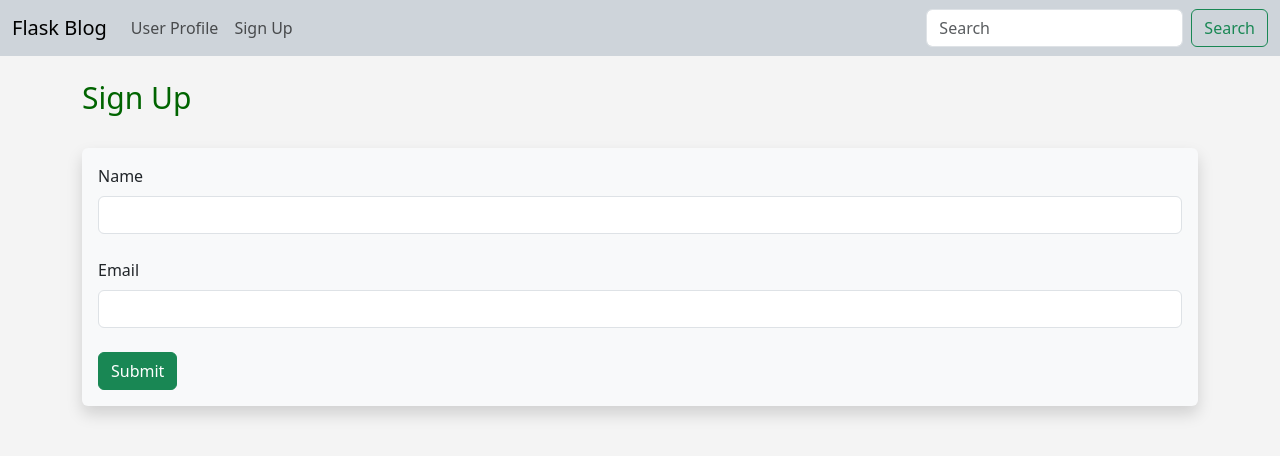
After one commit to PandaBacon21/codemy_flask_project, a Flask app: page /add_user/ in a window 1280 px wide. The commit adds this page. Shown: the top 456 px of the page. Run offline with Flask 2, Linux system fonts and the light colour scheme; parts of the project's set-up code (start-up, migrations or seed data) failed here and were passed over.

Commit message:
updated sign up form and connected to db

```diff
--- a/main.py
+++ b/main.py
@@ -1,16 +1,35 @@
 import os
-from flask import Flask, render_template, flash
+from datetime import datetime
+from flask import Flask, render_template, flash, request
 from flask_wtf import FlaskForm
-from wtforms import StringField, SubmitField
-from wtforms.validators import DataRequired
+from wtforms import StringField, EmailField, SubmitField
+from wtforms.validators import DataRequired, email_validator
+from flask_sqlalchemy import SQLAlchemy
 
 app = Flask(__name__)
-app.config['SECRET_KEY'] = os.environ.get('SECRET_KEY') #key saved in .env
+#add database
+USER_DB = os.environ.get('USER_DB')
+app.config['SQLALCHEMY_DATABASE_URI'] = 'mysql+pymysql://root:Moose29kNuckles@localhost/users'
+#SECRET KEY saved in .env
+app.config['SECRET_KEY'] = os.environ.get('SECRET_KEY')
+#initialize the database
+db = SQLAlchemy(app)
+
+class Users(db.Model):
+    id = db.Column(db.Integer, primary_key=True)
+    name = db.Column(db.String(120), nullable=False)
+    email = db.Column(db.String(120), nullable=False, unique=True)
+    date_added = db.Column(db.DateTime, default=datetime.utcnow)
+
+    #create a string
+    def __repr__(self):
+        return f'DB Name: {self.name}'
 
 #CLASSES
 #create a form class
-class NameForm(FlaskForm):
-    name = StringField("What's your name?", validators=[DataRequired()])
+class UserForm(FlaskForm):
+    name = StringField('Name', validators=[DataRequired()])
+    email = EmailField('Email', validators=[DataRequired()])
     submit = SubmitField('Submit')
 
 
@@ -20,19 +39,44 @@ def index():
     return render_template('index.html')
 
 @app.route('/user/<name>/', methods=['GET', 'POST'])
-def user(name):
-    return render_template('user.html', name=name)
+def user_profile(name):
+    return render_template('user_profile.html', name=name)
 
-@app.route('/name/', methods=['GET', 'POST'])
-def name():
+@app.route('/add_user/', methods=['GET', 'POST'])
+def sign_up():
     name = None
-    form = NameForm()
+    email = None
+    form = UserForm()
     #validate form
     if form.validate_on_submit():
+        user = Users.query.filter_by(email=form.email.data).first()
+        if user is None:
+            user = Users(name=form.name.data, email=form.email.data)
+            db.session.add(user)
+            db.session.commit()
         name = form.name.data
         form.name.data = ''
-        flash('Form Submitted Successfully!')
-    return render_template('name.html', name=name, form=form)
+        form.email.data = ''
+        flash('User Added Successfully!')
+    our_users = Users.query.order_by(Users.date_added)
+    return render_template('sign_up.html', form=form, name=name, our_users=our_users,)
+
+@app.route('/update/<int:id>', methods=['GET', 'POST'])
+def update(id):
+    form = UserForm()
+    name_to_update = Users.query.get_or_404(id)
+    if request.method == 'POST':
+        name_to_update.name = request.form['name']
+        name_to_update.email = request.form['email']
+        try:
+            db.session.commit()
+            flash('User Updated Successfully!')
+            return render_template('update.html', form=form, name_to_update=name_to_update)
+        except:
+            flash('Error! There was an issue. Please try again.')
+            return render_template('update.html', form=form, name_to_update=name_to_update)
+    else:
+        return render_template('update.html', form=form, name_to_update=name_to_update)
 
 
 #CUSTOM ERROR PAGES
--- a/static/js/myfile.js
+++ b/static/js/myfile.js
@@ -1 +1 @@
-document.getElementById('demo').innerHTML = 'This was created with JaveScript';
+document.getElementById('demo').innerHTML = 'This was created with JavaScript';
--- a/templates/404.html
+++ b/templates/404.html
@@ -6,7 +6,6 @@
 {% block content %}
     <h1>404 Error. Page Not Found</h1>
     <p class="important">
-      Welcome on my awesome homepage.
     </p>
 {% endblock %}
 
--- a/templates/500.html
+++ b/templates/500.html
@@ -6,7 +6,6 @@
 {% block content %}
     <h1>500 Error. Internal Server Error</h1>
     <p class="important">
-      Welcome on my awesome homepage.
     </p>
 {% endblock %}
 
--- a/templates/navbar.html
+++ b/templates/navbar.html
@@ -7,10 +7,10 @@
       <div class="collapse navbar-collapse" id="navbarSupportedContent">
         <ul class="navbar-nav me-auto mb-2 mb-lg-0">
           <li class="nav-item">
-            <a class="nav-link" href="{{ url_for('user', name='Josh')}}">User Profile</a>
+            <a class="nav-link" href="{{ url_for('user_profile', name='Josh')}}">User Profile</a>
           </li>
           <li class="nav-item">
-            <a class="nav-link" href="{{ url_for('name')}}">Name</a>
+            <a class="nav-link" href="{{ url_for('sign_up')}}">Sign Up</a>
           </li>
         </ul>
         <form class="d-flex" role="search">
--- /dev/null
+++ b/templates/sign_up.html
@@ -0,0 +1,55 @@
+{% extends "base.html" %}
+
+{% block title %}Sign Up Form{% endblock %}
+
+
+{% block content %}
+
+    {% for message in get_flashed_messages() %}
+    <div class="alert alert-success alert-dismissible fade show" role="alert">
+        <strong>{{ message }}</strong>
+        <button type="button" class="btn-close" data-bs-dismiss="alert" aria-label="Close"></button>
+      </div>
+    {% endfor %}
+
+    {% if name %}
+        <h1>User Added!</h1>
+        <br/>
+        <img src="{{ url_for('static', filename='images/family.JPG')}}" width="1100"/>
+        <br/><br/>
+        <p id="demo">This is the demo stuff...</p>
+
+    <script src="{{ url_for('static', filename='js/myfile.js')}}"></script>
+
+    {% else %}
+        <h1>Sign Up</h1>
+        <br/>
+        <div class="shadow p-3 mb-5 bg-body-tertiary rounded">
+            <form method="POST">
+                {{ form.hidden_tag() }}
+                {{ form.name.label(class="form-label") }}
+                {{ form.name(class="form-control") }}
+                <br/>
+                {{ form.email.label(class="form-label") }}
+                {{ form.email(class="form-control") }}
+                <br/>
+                {{ form.submit(class="btn btn-success") }}
+
+            </form>
+        </div>
+    <br/><br/>
+    <table class="table table-hoverable table-bordered table-striped">
+        {% for our_user in our_users %}
+        <tr>
+            <td>
+                {{ our_user.id}}: <a href="{{ url_for('update', id=our_user.id) }}">{{ our_user.name }}</a>, {{ our_user.email }}
+            </td>
+        </tr>
+        {% endfor %}
+    </table>
+    {% endif %}
+
+{% endblock %}
+
+{% block footer %}
+{% endblock %}
```
Also changed, not shown: templates/name.html (deleted, +0 -40 lines), templates/update.html (added, +47 -0 lines), templates/user_profile.html (renamed from templates/user.html).
